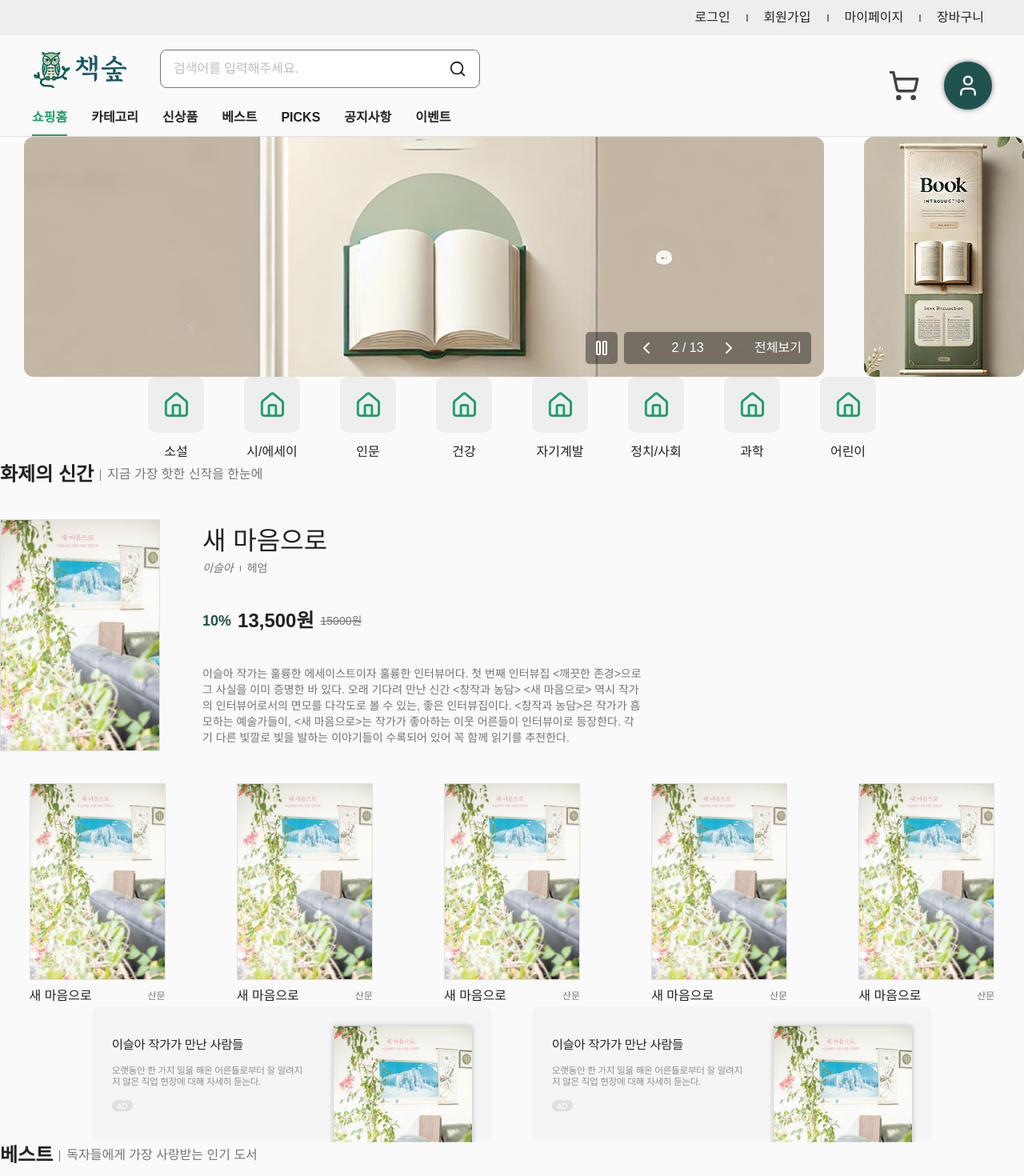
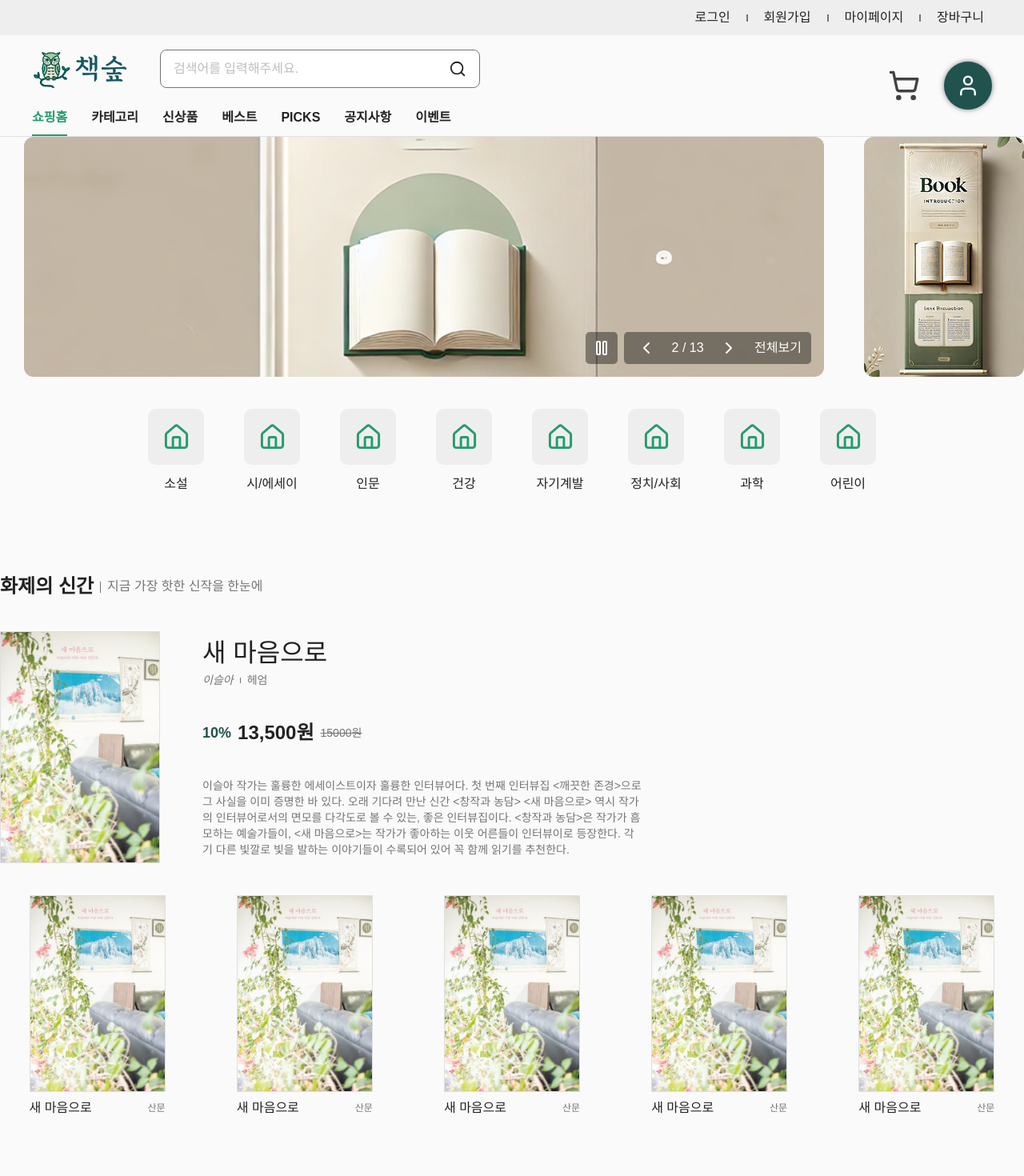
Before and after one commit to juny-0429/book-forest, a Next.js app: page / in a window 1280 px wide. Shown: the top 1470 px of the page at 80% size. Built offline with nearby package versions, Linux system fonts and the light colour scheme.

Commit message:
홈페이지 간격 수정

```diff
--- a/src/app/(main)/_components/CategoryNavigationBar.tsx
+++ b/src/app/(main)/_components/CategoryNavigationBar.tsx
@@ -6,7 +6,7 @@ import LucideIcons from 'src/theme/lucideIcon';
 export default function CategoryNavigationBar() {
   return (
     <nav>
-      <ul className='flex justify-center items-center gap-[50px]'>
+      <ul className='flex justify-center items-center gap-[50px] mt-10'>
         {mockCategoryNavigationList.map((navItem) => (
           <li key={navItem.label}>
             <Link href={navItem.url} className='flex flex-col justify-center items-center gap-3'>
--- a/src/app/page.tsx
+++ b/src/app/page.tsx
@@ -23,29 +23,24 @@ export default function Home() {
       {/* 카테고리 네비게이션 */}
       <CategoryNavigationBar />
 
+      <div className='flex flex-col gap-[170px] my-[100px]'>
         {/* 화제의 신간 */}
         <NewBooksSlider />
-
         {/* 가로 2열 배너 */}
         <DualBanner />
-
         {/* 베스트 도서 */}
         <BestBooksSlider />
-
         {/* 작가와의 만남 */}
         <MeetTheAuthor />
-
         {/* 추천의 숲 */}
         <RecommendedBooks />
-
         {/* 이달의 책 */}
         <MonthlyBookPick />
-
         {/* 가로 3열 배너 */}
         <TripleBanner />
-
         {/* 놓치면 후회할 할인 도서 */}
         <SaleBooksSlider />
+      </div>
     </AppLayout>
   );
 }
```
Lines whose indentation alone changed are shown as unchanged.
